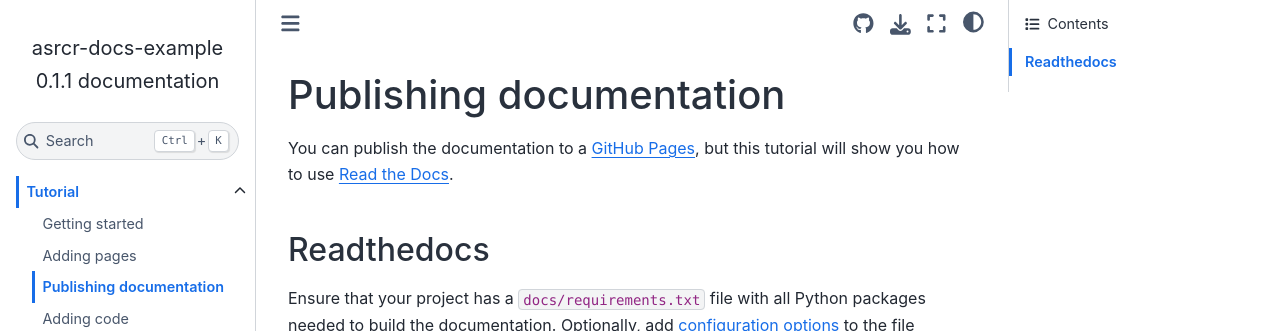
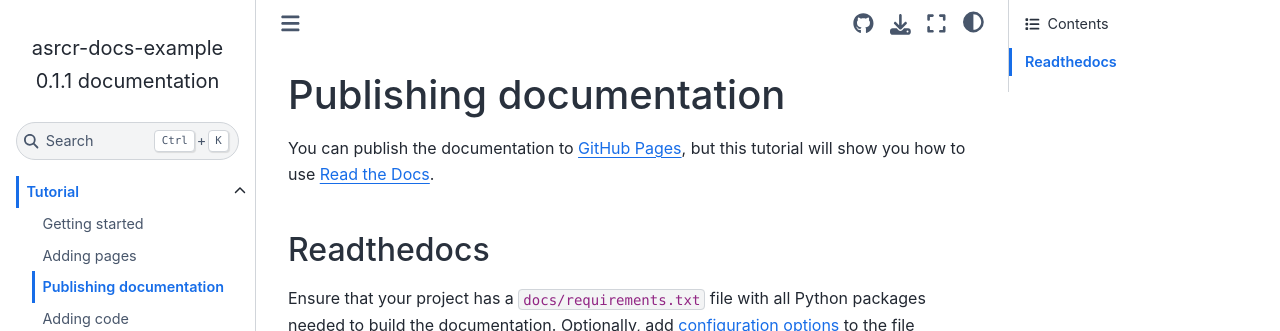
Before and after one commit to alexlyttle/asrcr-docs-example, a Sphinx documentation site: the page built from docs/tutorial/publish.rst, in a window 1280 px wide. Shown: the top 331 px of the page. Built offline with Sphinx 7.4.7 and the Sphinx Book theme 1.1.4, drawn with Linux system fonts in a browser that asks for light colours.

Commit message:
Correct typo

```diff
--- a/docs/tutorial/publish.rst
+++ b/docs/tutorial/publish.rst
@@ -1,7 +1,7 @@
 Publishing documentation
 ========================
 
-You can publish the documentation to a `GitHub Pages <https://pages.github.com/>`_,
+You can publish the documentation to `GitHub Pages <https://pages.github.com/>`_,
 but this tutorial will show you how to use `Read the Docs <https://readthedocs.org/>`_.
 
 Readthedocs
```
